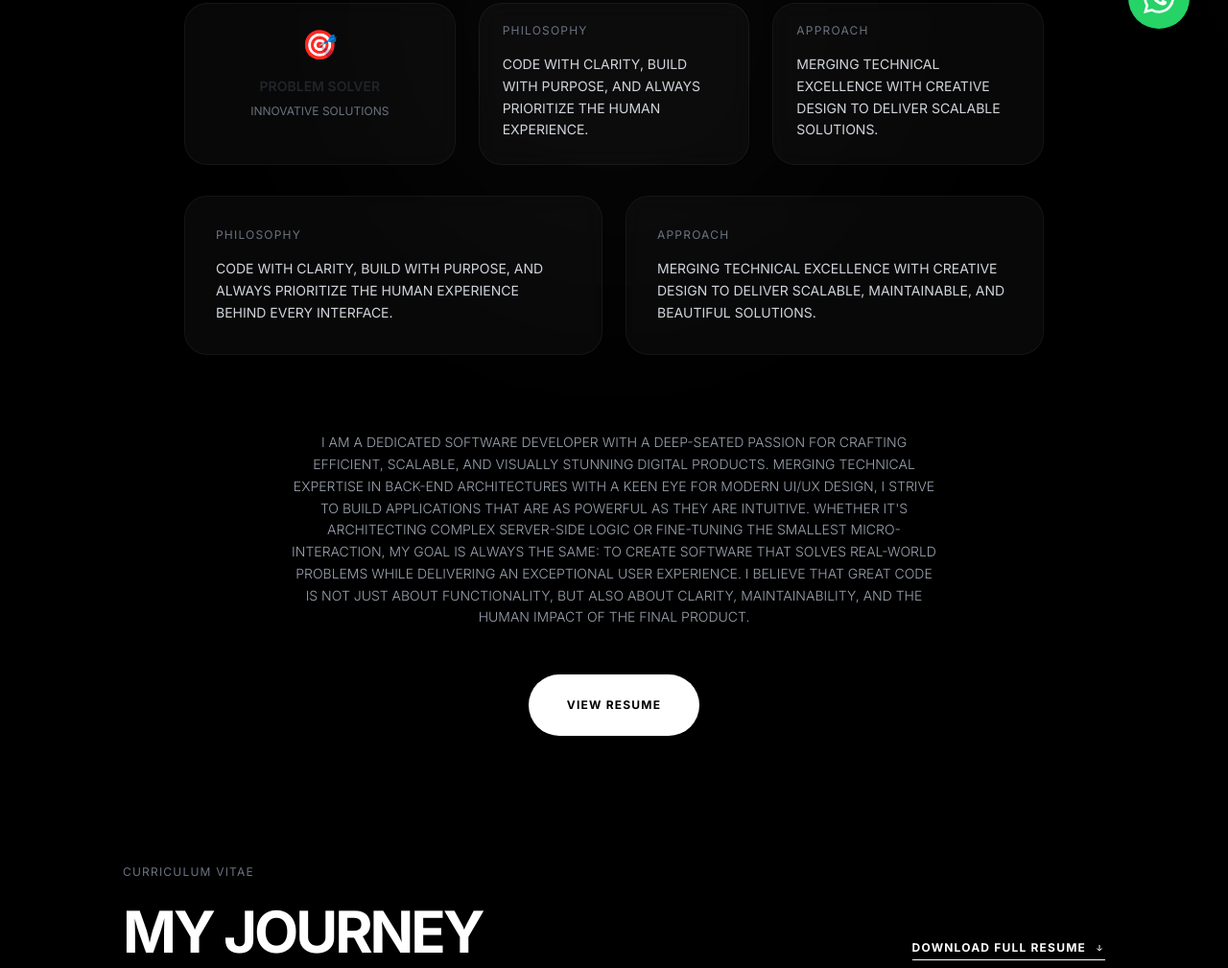
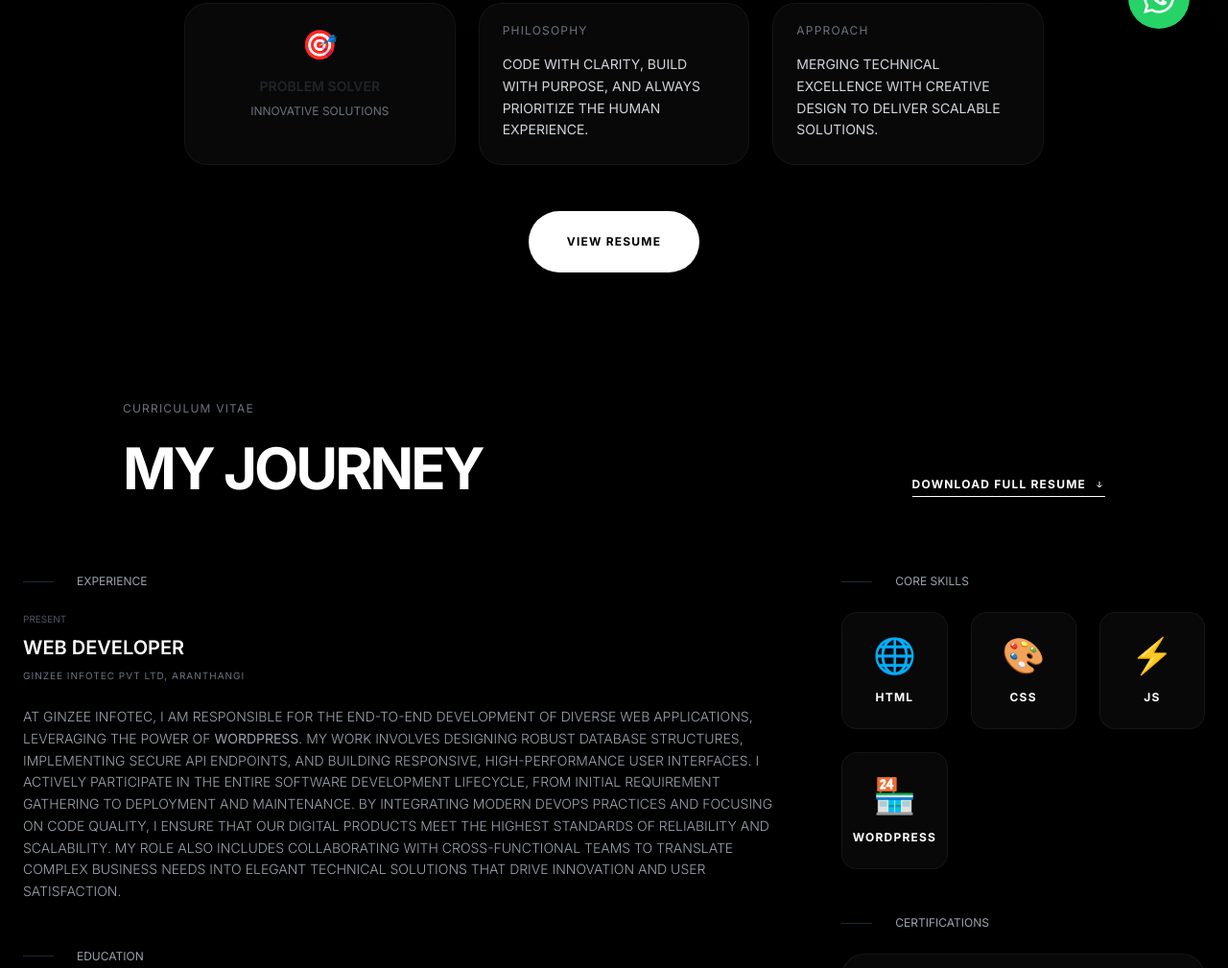
Before and after one commit to Dulasi-19/Dhinesh, a plain HTML site: page index.html in a window 1280 px wide. Shown: the part 730-1739 px from the top of the page at 96% size. Drawn offline with nearby package versions, Linux system fonts and the light colour scheme.

Commit message:
Reorder sections: Place Resume section immediately after Hero section and clean up redundant content

```diff
--- a/index.html
+++ b/index.html
@@ -254,42 +254,13 @@
                 </div>
             </div>
 
-            <!-- Row 3: Core Values -->
-            <div class="grid md:grid-cols-2 gap-6 mt-8 reveal" style="transition-delay: 0.7s">
-                <div class="glass-card p-8 rounded-3xl text-left hover:scale-[1.02] transition-transform">
-                    <h4 class="text-xs uppercase tracking-widest text-gray-500 mb-3">Philosophy</h4>
-                    <p class="text-sm text-gray-300 leading-relaxed">Code with clarity, build with purpose, and always
-                        prioritize the human experience behind every interface.</p>
-                </div>
-                <div class="glass-card p-8 rounded-3xl text-left hover:scale-[1.02] transition-transform">
-                    <h4 class="text-xs uppercase tracking-widest text-gray-500 mb-3">Approach</h4>
-                    <p class="text-sm text-gray-300 leading-relaxed">Merging technical excellence with creative design
-                        to deliver scalable, maintainable, and beautiful solutions.</p>
-                </div>
-            </div>
-
-            <div class="mt-20 reveal" style="transition-delay: 0.6s">
-                <p class="text-gray-400 max-w-2xl mx-auto leading-relaxed text-sm font-light mb-12">
-                    I am a dedicated Software Developer with a deep-seated passion for crafting efficient, scalable, and
-                    visually stunning digital products.
-                    Merging technical expertise in back-end architectures with a keen eye for modern UI/UX design, I
-                    strive to build applications that are as powerful as they are intuitive.
-                    Whether it's architecting complex server-side logic or fine-tuning the smallest micro-interaction,
-                    my goal is always the same: to create software that solves real-world problems while delivering an
-                    exceptional user experience.
-                    I believe that great code is not just about functionality, but also about clarity, maintainability,
-                    and the human impact of the final product.
-                </p>
+            <!-- View Resume Trigger -->
+            <div class="mt-12 reveal" style="transition-delay: 0.6s">
                 <a href="#resume"
                     class="px-10 py-4 bg-white text-black text-xs font-bold uppercase tracking-widest hover:invert transition-all duration-500 rounded-full btn-premium inline-block">
                     View Resume
                 </a>
             </div>
-        </div>
-
-        <!-- Background Decoration -->
-        <div
-            class="absolute top-1/2 left-1/2 -translate-x-1/2 -translate-y-1/2 w-[600px] h-[600px] bg-white opacity-[0.02] blur-[120px] rounded-full -z-10">
         </div>
     </section>
 
@@ -308,6 +279,7 @@
                         <path d="M7 13l5 5 5-5M12 18V6" />
                     </svg>
                 </a>
+            </div>
         </div>
 
         <div class="grid md:grid-cols-3 gap-12">
@@ -400,27 +372,23 @@
                     </div>
                     <div class="grid grid-cols-2 md:grid-cols-3 gap-4">
                         <!-- HTML -->
-                            <div
-                                class="skill-card p-6 rounded-2xl flex flex-col items-center justify-center gap-3 group">
+                        <div class="skill-card p-6 rounded-2xl flex flex-col items-center justify-center gap-3 group">
                             <span class="text-4xl group-hover:scale-110 transition-transform duration-300">🌐</span>
                             <span class="font-bold tracking-widest text-xs">HTML</span>
                         </div>
                         <!-- CSS -->
-                            <div
-                                class="skill-card p-6 rounded-2xl flex flex-col items-center justify-center gap-3 group">
+                        <div class="skill-card p-6 rounded-2xl flex flex-col items-center justify-center gap-3 group">
                             <span class="text-4xl group-hover:scale-110 transition-transform duration-300">🎨</span>
                             <span class="font-bold tracking-widest text-xs">CSS</span>
                         </div>
                         <!-- JS -->
-                            <div
-                                class="skill-card p-6 rounded-2xl flex flex-col items-center justify-center gap-3 group">
+                        <div class="skill-card p-6 rounded-2xl flex flex-col items-center justify-center gap-3 group">
                             <span class="text-4xl group-hover:scale-110 transition-transform duration-300">⚡</span>
                             <span class="font-bold tracking-widest text-xs">JS</span>
                         </div>
                         <!-- .NET Removed -->
                         <!-- WordPress -->
-                            <div
-                                class="skill-card p-6 rounded-2xl flex flex-col items-center justify-center gap-3 group">
+                        <div class="skill-card p-6 rounded-2xl flex flex-col items-center justify-center gap-3 group">
                             <span class="text-4xl group-hover:scale-110 transition-transform duration-300">🏪</span>
                             <span class="font-bold tracking-widest text-xs uppercase">WordPress</span>
                         </div>
```
Lines whose indentation alone changed are shown as unchanged.
